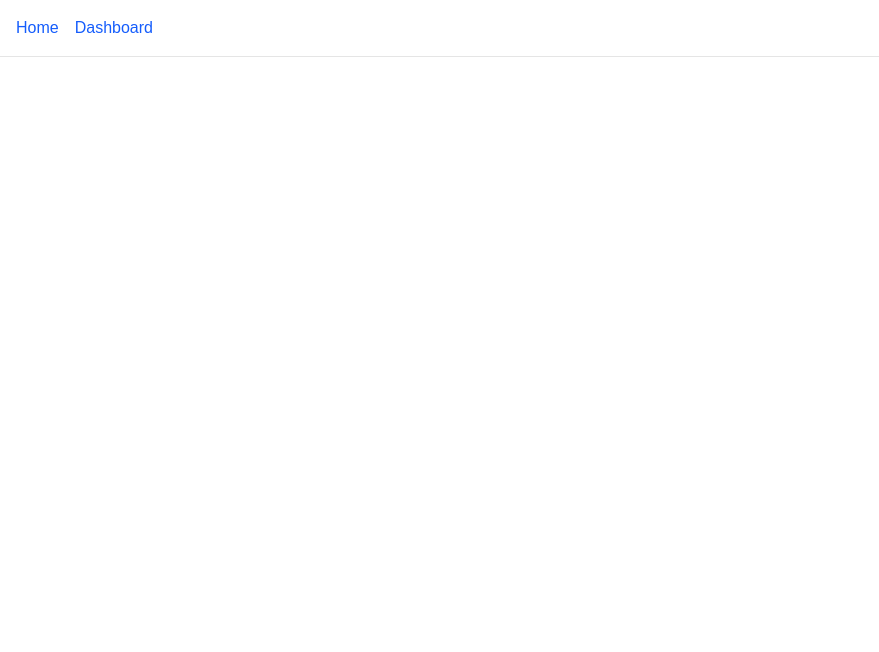
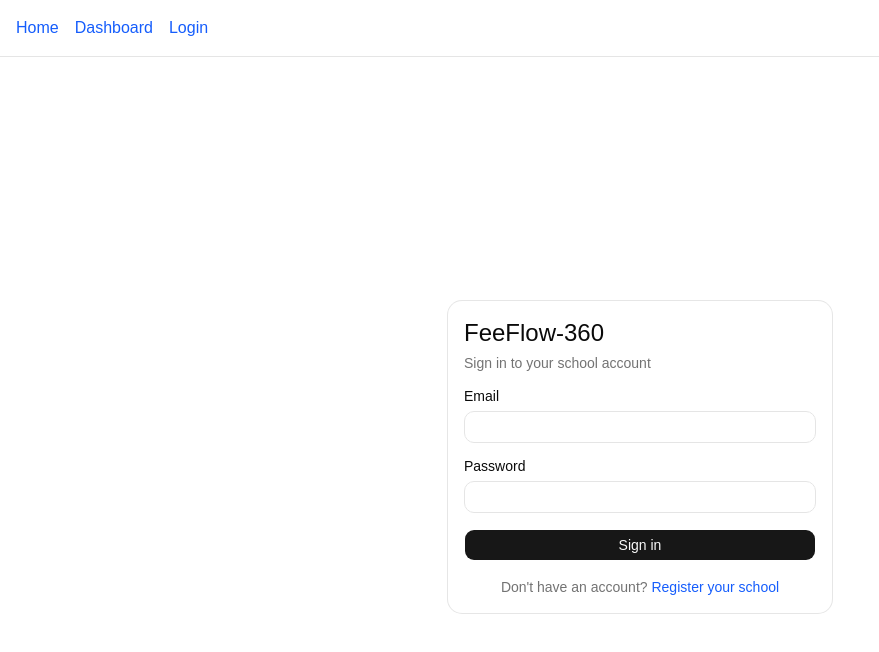
Before and after one commit to SharpbeeGh-Eduflow360/feeflow-360, a React (Vite) app: page /login in a window 1280 px wide. Before the commit this address had no page. Shown: the top 652 px of the page, without its empty margins (0-879 px from the left). Built offline with nearby package versions, Linux system fonts and the light colour scheme; no server answers.

Commit message:
feat: add login page with Supabase auth

```diff
--- a/src/App.tsx
+++ b/src/App.tsx
@@ -1,19 +1,25 @@
 import { BrowserRouter, Routes, Route, Link } from 'react-router-dom'
+import { AuthProvider } from './lib/auth-context'
 import Home from './pages/Home'
 import Dashboard from './pages/Dashboard'
+import Login from './pages/Login'
 
 function App() {
   return (
+    <AuthProvider>
       <BrowserRouter>
         <nav className="p-4 flex gap-4 border-b">
           <Link to="/" className="text-blue-600 font-medium">Home</Link>
           <Link to="/dashboard" className="text-blue-600 font-medium">Dashboard</Link>
+          <Link to="/login" className="text-blue-600 font-medium">Login</Link>
         </nav>
         <Routes>
           <Route path="/" element={<Home />} />
           <Route path="/dashboard" element={<Dashboard />} />
+          <Route path="/login" element={<Login />} />
         </Routes>
       </BrowserRouter>
+    </AuthProvider>
   )
 }
 
--- /dev/null
+++ b/src/components/ProtectedRoute.tsx
@@ -0,0 +1,21 @@
+import { Navigate } from 'react-router-dom'
+import type { ReactNode } from 'react'
+import { useAuth } from '@/lib/auth-context'
+
+export function ProtectedRoute({ children }: { children: ReactNode }) {
+  const { user, loading } = useAuth()
+
+  if (loading) {
+    return (
+      <div className="min-h-screen flex items-center justify-center">
+        <p className="text-muted-foreground">Loading...</p>
+      </div>
+    )
+  }
+
+  if (!user) {
+    return <Navigate to="/login" replace />
+  }
+
+  return <>{children}</>
+}
--- /dev/null
+++ b/src/components/ui/card.tsx
@@ -0,0 +1,103 @@
+import * as React from "react"
+
+import { cn } from "@/lib/utils"
+
+function Card({
+  className,
+  size = "default",
+  ...props
+}: React.ComponentProps<"div"> & { size?: "default" | "sm" }) {
+  return (
+    <div
+      data-slot="card"
+      data-size={size}
+      className={cn(
+        "group/card flex flex-col gap-(--card-spacing) overflow-hidden rounded-xl bg-card py-(--card-spacing) text-sm text-card-foreground ring-1 ring-foreground/10 [--card-spacing:--spacing(4)] has-data-[slot=card-footer]:pb-0 has-[>img:first-child]:pt-0 data-[size=sm]:[--card-spacing:--spacing(3)] data-[size=sm]:has-data-[slot=card-footer]:pb-0 *:[img:first-child]:rounded-t-xl *:[img:last-child]:rounded-b-xl",
+        className
+      )}
+      {...props}
+    />
+  )
+}
+
+function CardHeader({ className, ...props }: React.ComponentProps<"div">) {
+  return (
+    <div
+      data-slot="card-header"
+      className={cn(
+        "group/card-header @container/card-header grid auto-rows-min items-start gap-1 rounded-t-xl px-(--card-spacing) has-data-[slot=card-action]:grid-cols-[1fr_auto] has-data-[slot=card-description]:grid-rows-[auto_auto] [.border-b]:pb-(--card-spacing)",
+        className
+      )}
+      {...props}
+    />
+  )
+}
+
+function CardTitle({ className, ...props }: React.ComponentProps<"div">) {
+  return (
+    <div
+      data-slot="card-title"
+      className={cn(
+        "font-heading text-base leading-snug font-medium group-data-[size=sm]/card:text-sm",
+        className
+      )}
+      {...props}
+    />
+  )
+}
+
+function CardDescription({ className, ...props }: React.ComponentProps<"div">) {
+  return (
+    <div
+      data-slot="card-description"
+      className={cn("text-sm text-muted-foreground", className)}
+      {...props}
+    />
+  )
+}
+
+function CardAction({ className, ...props }: React.ComponentProps<"div">) {
+  return (
+    <div
+      data-slot="card-action"
+      className={cn(
+        "col-start-2 row-span-2 row-start-1 self-start justify-self-end",
+        className
+      )}
+      {...props}
+    />
+  )
+}
+
+function CardContent({ className, ...props }: React.ComponentProps<"div">) {
+  return (
+    <div
+      data-slot="card-content"
+      className={cn("px-(--card-spacing)", className)}
+      {...props}
+    />
+  )
+}
+
+function CardFooter({ className, ...props }: React.ComponentProps<"div">) {
+  return (
+    <div
+      data-slot="card-footer"
+      className={cn(
+        "flex items-center rounded-b-xl border-t bg-muted/50 p-(--card-spacing)",
+        className
+      )}
+      {...props}
+    />
+  )
+}
+
+export {
+  Card,
+  CardHeader,
+  CardFooter,
+  CardTitle,
+  CardAction,
+  CardDescription,
+  CardContent,
+}
--- /dev/null
+++ b/src/components/ui/input.tsx
@@ -0,0 +1,19 @@
+import * as React from "react"
+
+import { cn } from "@/lib/utils"
+
+function Input({ className, type, ...props }: React.ComponentProps<"input">) {
+  return (
+    <input
+      type={type}
+      data-slot="input"
+      className={cn(
+        "h-8 w-full min-w-0 rounded-lg border border-input bg-transparent px-2.5 py-1 text-base transition-colors outline-none file:inline-flex file:h-6 file:border-0 file:bg-transparent file:text-sm file:font-medium file:text-foreground placeholder:text-muted-foreground focus-visible:border-ring focus-visible:ring-3 focus-visible:ring-ring/50 disabled:pointer-events-none disabled:cursor-not-allowed disabled:bg-input/50 disabled:opacity-50 aria-invalid:border-destructive aria-invalid:ring-3 aria-invalid:ring-destructive/20 md:text-sm dark:bg-input/30 dark:disabled:bg-input/80 dark:aria-invalid:border-destructive/50 dark:aria-invalid:ring-destructive/40",
+        className
+      )}
+      {...props}
+    />
+  )
+}
+
+export { Input }
--- /dev/null
+++ b/src/components/ui/label.tsx
@@ -0,0 +1,22 @@
+import * as React from "react"
+import { Label as LabelPrimitive } from "radix-ui"
+
+import { cn } from "@/lib/utils"
+
+function Label({
+  className,
+  ...props
+}: React.ComponentProps<typeof LabelPrimitive.Root>) {
+  return (
+    <LabelPrimitive.Root
+      data-slot="label"
+      className={cn(
+        "flex items-center gap-2 text-sm leading-none font-medium select-none group-data-[disabled=true]:pointer-events-none group-data-[disabled=true]:opacity-50 peer-disabled:cursor-not-allowed peer-disabled:opacity-50",
+        className
+      )}
+      {...props}
+    />
+  )
+}
+
+export { Label }
--- /dev/null
+++ b/src/lib/auth-context.tsx
@@ -0,0 +1,57 @@
+import { createContext, useContext, useEffect, useState } from 'react'
+import type { ReactNode } from 'react'
+import type { Session, User } from '@supabase/supabase-js'
+import { supabase } from './supabase'
+
+interface AuthContextType {
+  user: User | null
+  session: Session | null
+  loading: boolean
+  signOut: () => Promise<void>
+}
+
+const AuthContext = createContext<AuthContextType | undefined>(undefined)
+
+export function AuthProvider({ children }: { children: ReactNode }) {
+  const [user, setUser] = useState<User | null>(null)
+  const [session, setSession] = useState<Session | null>(null)
+  const [loading, setLoading] = useState(true)
+
+  useEffect(() => {
+    // Check for an existing session when the app first loads
+    supabase.auth.getSession().then(({ data: { session } }) => {
+      setSession(session)
+      setUser(session?.user ?? null)
+      setLoading(false)
+    })
+
+    // Listen for future changes: login, logout, token refresh
+    const { data: { subscription } } = supabase.auth.onAuthStateChange(
+      (_event, session) => {
+        setSession(session)
+        setUser(session?.user ?? null)
+        setLoading(false)
+      }
+    )
+
+    return () => subscription.unsubscribe()
+  }, [])
+
+  const signOut = async () => {
+    await supabase.auth.signOut()
+  }
+
+  return (
+    <AuthContext.Provider value={{ user, session, loading, signOut }}>
+      {children}
+    </AuthContext.Provider>
+  )
+}
+
+export function useAuth() {
+  const context = useContext(AuthContext)
+  if (context === undefined) {
+    throw new Error('useAuth must be used within an AuthProvider')
+  }
+  return context
+}
--- /dev/null
+++ b/src/pages/Login.tsx
@@ -0,0 +1,92 @@
+import { useState } from 'react'
+import type { FormEvent } from 'react'
+import { Link, useNavigate } from 'react-router-dom'
+import { supabase } from '@/lib/supabase'
+import { Button } from '@/components/ui/button'
+import { Input } from '@/components/ui/input'
+import { Label } from '@/components/ui/label'
+import {
+  Card,
+  CardContent,
+  CardDescription,
+  CardHeader,
+  CardTitle,
+} from '@/components/ui/card'
+
+export default function Login() {
+  const navigate = useNavigate()
+  const [email, setEmail] = useState('')
+  const [password, setPassword] = useState('')
+  const [error, setError] = useState<string | null>(null)
+  const [loading, setLoading] = useState(false)
+
+  async function handleSubmit(e: FormEvent) {
+    e.preventDefault()
+    setError(null)
+    setLoading(true)
+
+    const { error } = await supabase.auth.signInWithPassword({
+      email,
+      password,
+    })
+
+    setLoading(false)
+
+    if (error) {
+      setError(error.message)
+      return
+    }
+
+    navigate('/dashboard')
+  }
+
+  return (
+    <div className="min-h-screen flex items-center justify-center p-4">
+      <Card className="w-full max-w-sm">
+        <CardHeader>
+          <CardTitle className="text-2xl">FeeFlow-360</CardTitle>
+          <CardDescription>Sign in to your school account</CardDescription>
+        </CardHeader>
+        <CardContent>
+          <form onSubmit={handleSubmit} className="flex flex-col gap-4">
+            <div className="flex flex-col gap-2">
+              <Label htmlFor="email">Email</Label>
+              <Input
+                id="email"
+                type="email"
+                value={email}
+                onChange={(e) => setEmail(e.target.value)}
+                required
+              />
+            </div>
+            <div className="flex flex-col gap-2">
+              <Label htmlFor="password">Password</Label>
+              <Input
+                id="password"
+                type="password"
+                value={password}
+                onChange={(e) => setPassword(e.target.value)}
+                required
+              />
+            </div>
+
+            {error && (
+              <p className="text-sm text-red-600">{error}</p>
+            )}
+
+            <Button type="submit" disabled={loading}>
+              {loading ? 'Signing in...' : 'Sign in'}
+            </Button>
+
+            <p className="text-sm text-center text-muted-foreground">
+              Don't have an account?{' '}
+              <Link to="/register" className="text-blue-600 font-medium">
+                Register your school
+              </Link>
+            </p>
+          </form>
+        </CardContent>
+      </Card>
+    </div>
+  )
+}
```
Lines whose indentation alone changed are shown as unchanged.
